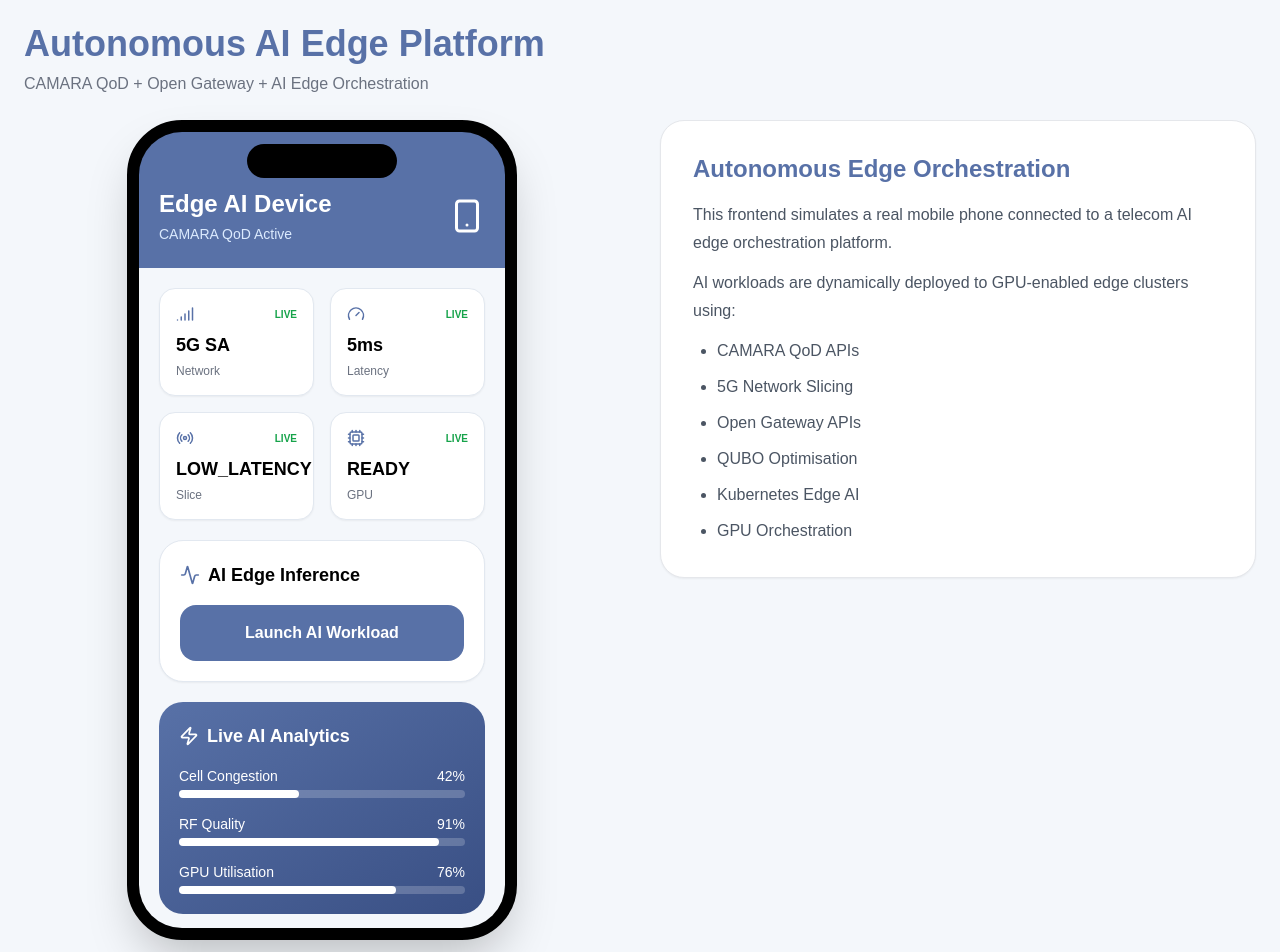
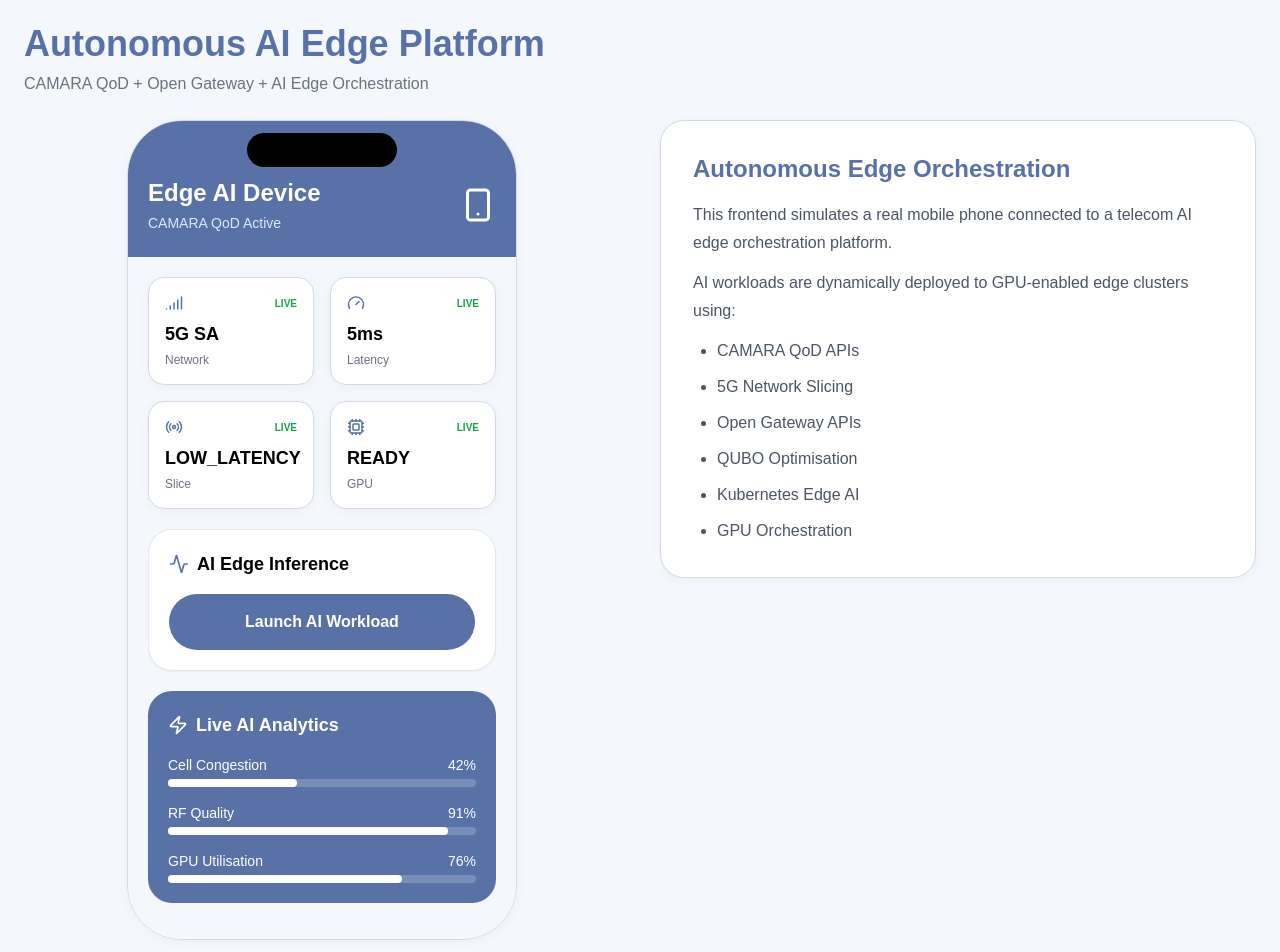
Before and after one commit to vomosev/ega-acg-frontend-component-app, a Next.js app: page /telecom in a window 1280 px wide. Shown: the top 952 px of the page. Built offline with nearby package versions, Linux system fonts and the light colour scheme.

Commit message:
Initial telecom AI edge frontend

```diff
--- a/src/app/globals.css
+++ b/src/app/globals.css
@@ -9,3 +9,30 @@ body {
   font-family: Arial, sans-serif;
   background: #F4F7FB;
 }
+
+.bg-clgeodrops {
+  background-color: #5871A7;
+}
+
+.text-clgeodrops {
+  color: #5871A7;
+}
+
+.geo-card {
+  background: white;
+  border: 1px solid #D4D8EA;
+  box-shadow: 0 2px 12px rgba(0,0,0,0.04);
+}
+
+.dark .geo-card {
+  background: #111827;
+  border-color: #2E4066;
+}
+
+.geo-claim-button {
+  transition: all 0.2s ease-in-out;
+}
+
+.geo-claim-button:hover {
+  opacity: 0.6;
+}
--- a/src/app/telecom/page.tsx
+++ b/src/app/telecom/page.tsx
@@ -5,12 +5,12 @@ import TelecomMobileMockup from "@/components/TelecomMobileMockup";
 export default function TelecomPage() {
 
   return (
-    <div className="min-h-screen bg-[#F4F7FB] dark:bg-[#0B1120] p-6">
+    <div className="registration-page-template1 min-h-screen p-6">
 
       <div className="max-w-7xl mx-auto space-y-6">
 
         <div>
-          <h1 className="text-4xl font-bold text-[#5871A7]">
+          <h1 className="text-4xl font-semibold text-clgeodrops">
             Autonomous AI Edge Platform
           </h1>
 
--- a/src/components/TelecomMobileMockup.tsx
+++ b/src/components/TelecomMobileMockup.tsx
@@ -73,15 +73,15 @@ export default function TelecomMobileMockup() {
       <div className="flex justify-center">
 
     <div className="
+    geo-card
     relative
     w-[390px]
     h-[820px]
     rounded-[55px]
-          border-[12px]
-          border-black
-          bg-black
     overflow-hidden
     shadow-2xl
+    border border-[#D4D8EA]
+    dark:border-[#2E4066]
     ">
 
           {/* Dynamic island */}
@@ -106,13 +106,12 @@ export default function TelecomMobileMockup() {
 
             {/* Header */}
             <div className="
-              bg-[#5871A7]
+            bg-clgeodrops
             text-white
             px-5
             pt-14
             pb-6
             ">
-
               <div className="
                 flex
                 items-center
@@ -209,14 +208,16 @@ export default function TelecomMobileMockup() {
                   disabled={deploying}
                   onClick={launchInference}
                     className="
+                    geo-claim-button
+                    rounded-full
                     w-full
+                    bg-clgeodrops
+                    hover:opacity-60
+                    duration-200
+                    ease-in-out
+                    text-white
                     py-4
-                    rounded-2xl
-                    bg-[#5871A7]
-                    hover:bg-[#4560A0]
-                    text-white
                     font-semibold
-                    transition-all
                     "
                 >
                   {deploying
@@ -229,15 +230,7 @@ export default function TelecomMobileMockup() {
               {/* Deployment result */}
               {deployment && (
 
-                <div className="
-                  bg-white
-                  rounded-3xl
-                  p-5
-                  border
-                  border-[#E2E8F0]
-                  shadow-sm
-                  space-y-4
-                ">
+                <div className="geo-card rounded-3xl p-5 space-y-4">
 
                   <div className="
                     flex
@@ -253,8 +246,7 @@ export default function TelecomMobileMockup() {
                       px-3
                       py-1
                       rounded-full
-                      bg-green-100
-                      text-green-700
+                      bg-green-100 dark:bg-green-900/30 text-green-700 dark:text-green-400
                       text-xs
                       font-bold
                     ">
@@ -296,14 +288,7 @@ export default function TelecomMobileMockup() {
               )}
 
               {/* AI Analytics */}
-              <div className="
-                bg-gradient-to-br
-                from-[#5871A7]
-                to-[#394F84]
-                rounded-3xl
-                p-5
-                text-white
-              ">
+              <div className="bg-clgeodrops rounded-3xl p-5 text-white">
 
                 <div className="
                   flex
@@ -347,13 +332,7 @@ export default function TelecomMobileMockup() {
       {/* RIGHT PANEL */}
       <div className="space-y-5">
 
-        <div className="
-          bg-white
-          rounded-3xl
-          p-8
-          shadow-sm
-          border
-        ">
+        <div className="geo-card rounded-3xl p-8">
 
           <h2 className="
             text-2xl
@@ -408,14 +387,7 @@ function Widget({
 }: any) {
 
   return (
-    <div className="
-      bg-white
-      rounded-2xl
-      border
-      border-[#E2E8F0]
-      p-4
-      shadow-sm
-    ">
+    <div className="geo-card p-4 rounded-2xl">
 
       <div className="
         flex
```
Also changed, not shown: 2 other files (tests, documents, lock files or other folders). Lines whose indentation alone changed are shown as unchanged.
